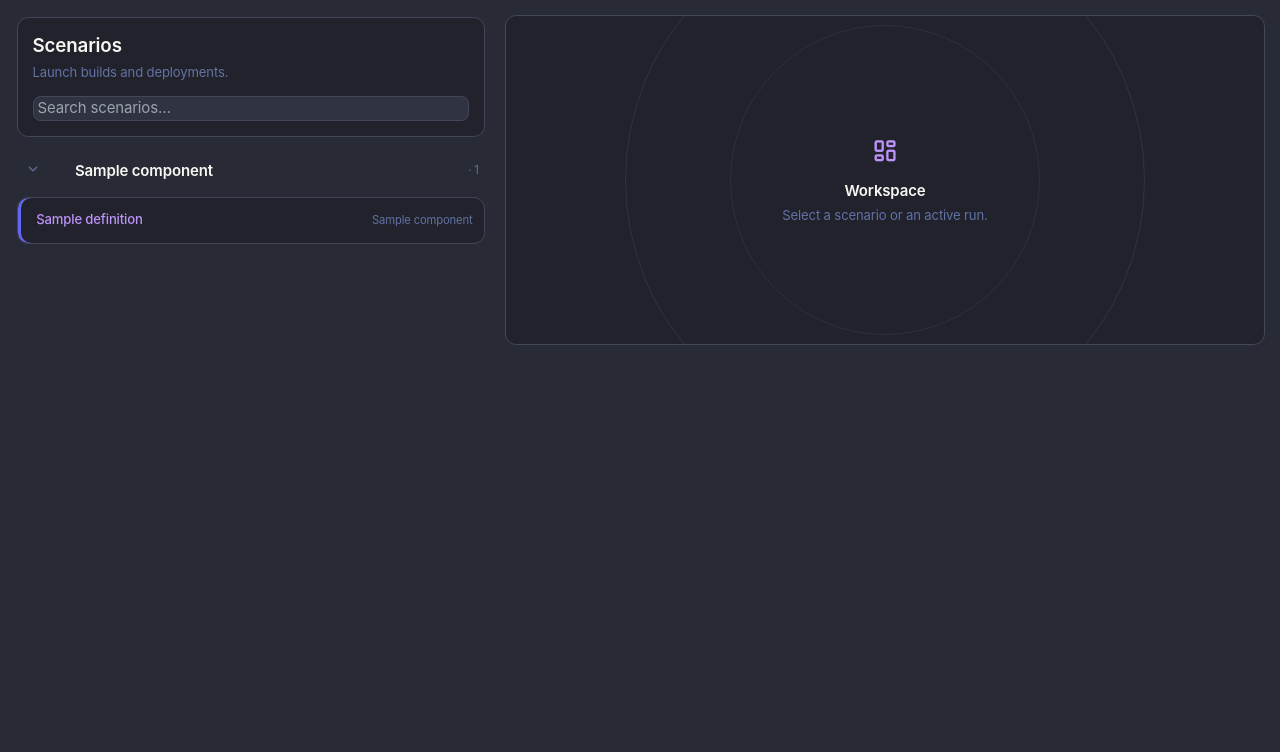
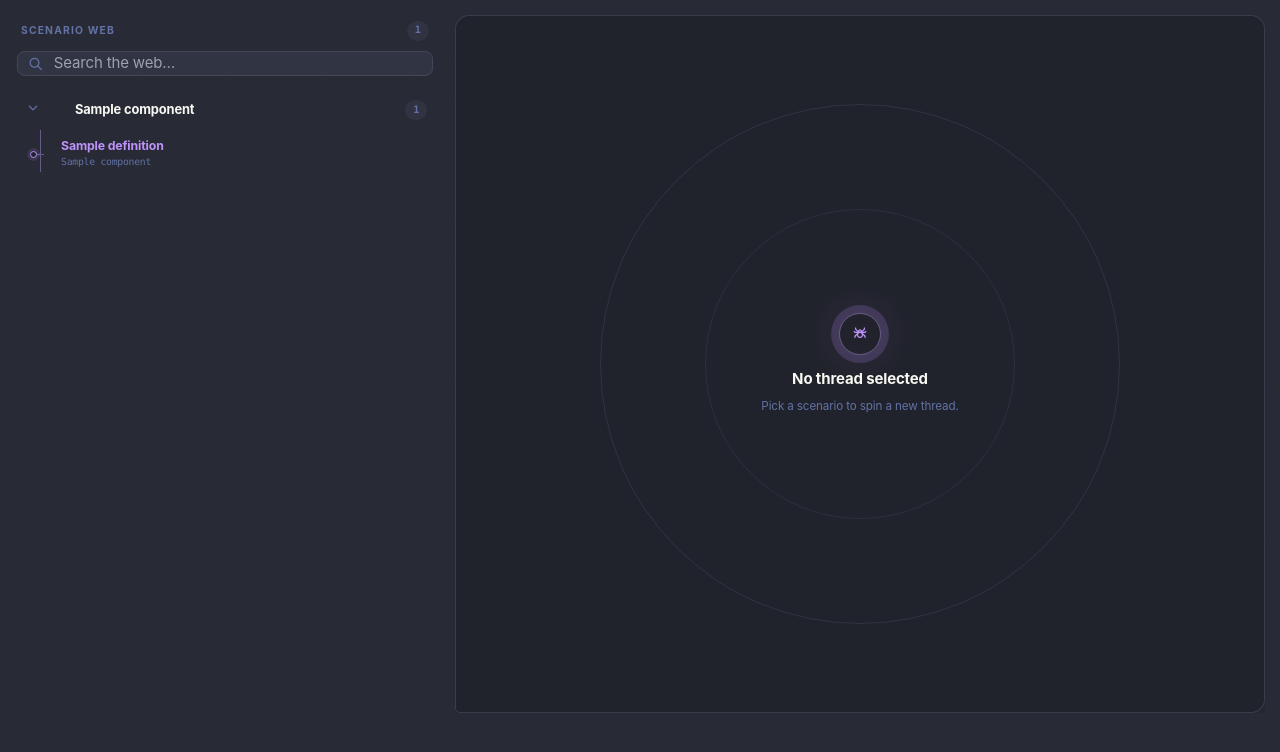
Before and after one commit to Aetton/arachne, a FastAPI app: template frontend/templates/dashboard.html in a window 1280 px wide. Shown: the top 752 px of the page. Run offline with FastAPI, Linux system fonts and the light colour scheme; the template is opened without the code that fills it: most values are stand-ins (such as "Sample title", 1, 10 or a date in 2020); some libraries are stand-ins or nearby versions.

Commit message:
style: turn dashboard into scenario web

```diff
--- a/frontend/templates/dashboard.html
+++ b/frontend/templates/dashboard.html
@@ -1,103 +1,48 @@
 {% extends "base.html" %}
-{% block title %}Dashboard · Arachne{% endblock %}
+{% block title %}Web · Arachne{% endblock %}
 {% block content %}
-<style>
-  .operator-shell {
-    display: grid;
-    grid-template-columns: minmax(320px, 38%) minmax(0, 62%);
-    gap: 1rem;
-    align-items: start;
-  }
-  .operator-column {
-    min-height: 0;
-    max-height: calc(100vh - 7rem);
-    overflow-y: auto;
-  }
-  .operator-nav {
-    padding-right: .35rem;
-  }
-  .operator-workspace {
-    position: sticky;
-    top: 1rem;
-  }
-  .workspace-empty {
-    min-height: 22rem;
-    display: flex;
-    align-items: center;
-    justify-content: center;
-    text-align: center;
-  }
-  .scenario-card {
-    --scenario-accent: #6366f1;
-    box-shadow: inset 3px 0 0 var(--scenario-accent);
-  }
-  .scenario-card .scenario-icon { color: var(--scenario-accent); }
-  .scenario-accent-red { --scenario-accent: #ff5555; }
-  .scenario-accent-orange { --scenario-accent: #ffb86c; }
-  .scenario-accent-yellow { --scenario-accent: #f1fa8c; }
-  .scenario-accent-green { --scenario-accent: #50fa7b; }
-  .scenario-accent-teal { --scenario-accent: #4fd6be; }
-  .scenario-accent-cyan { --scenario-accent: #8be9fd; }
-  .scenario-accent-blue { --scenario-accent: #6ea8fe; }
-  .scenario-accent-indigo { --scenario-accent: #6366f1; }
-  .scenario-accent-purple { --scenario-accent: #bd93f9; }
-  .scenario-accent-pink { --scenario-accent: #ff79c6; }
-  .scenario-group summary {
-    list-style: none;
-    cursor: pointer;
-  }
-  .scenario-group summary::-webkit-details-marker { display: none; }
-  .scenario-group-chevron { transition: transform .15s ease; }
-  .scenario-group[open] .scenario-group-chevron { transform: rotate(90deg); }
-
-  @media (max-width: 900px) {
-    .operator-shell { grid-template-columns: 1fr; }
-    .operator-column { max-height: none; overflow: visible; }
-    .operator-workspace { position: static; }
-  }
-</style>
-
 <div class="operator-shell">
   <aside class="operator-column operator-nav">
-    <div class="surface rounded-xl p-4 mb-4">
-      <div class="flex items-end justify-between gap-3 mb-4">
+    <section class="web-section">
+      <div class="web-section-head">
         <div>
-          <h1 class="text-xl font-semibold mb-1">Scenarios</h1>
-          <p class="muted text-sm">Launch builds and deployments.</p>
+          <div class="eyebrow">Scenario web</div>
         </div>
+        <span class="web-count">{{ scenario_groups | map(attribute='scenarios') | map('length') | sum }}</span>
       </div>
-      <input id="scenario-search" type="search" placeholder="Search scenarios…"
-             aria-label="Search scenarios">
+      <div class="scenario-search-shell">
+        <i class="ti ti-search"></i>
+        <input id="scenario-search" type="search" placeholder="Search the web…" aria-label="Search scenarios">
       </div>
 
       {% for group in scenario_groups %}
-    <details class="scenario-group mb-4" data-component="{{ group.component.slug }}" open>
-      <summary class="flex items-center gap-2 mb-2 px-1">
-        <i class="ti ti-chevron-right scenario-group-chevron muted"></i>
-        <i class="ti {{ group.component.icon or 'ti-box' }} accent"></i>
-        <h2 class="font-semibold">{{ group.component.label }}</h2>
-        <span class="muted text-xs">· <span class="scenario-group-count">{{ group.scenarios|length }}</span></span>
+      <details class="scenario-group" data-component="{{ group.component.slug }}" open>
+        <summary>
+          <i class="ti ti-chevron-right scenario-group-chevron"></i>
+          <i class="ti {{ group.component.icon or 'ti-box' }} group-icon"></i>
+          <span class="group-label">{{ group.component.label }}</span>
+          <span class="web-count scenario-group-count">{{ group.scenarios|length }}</span>
         </summary>
-      <div class="scenario-group-grid grid grid-cols-1 gap-2">
+        <div class="scenario-list">
           {% for item in group.scenarios %}
           {% set key = item.slug %}
           {% set s = item.definition %}
           <button hx-get="/scenarios/{{ key }}/form" hx-target="#workspace" hx-swap="innerHTML"
                   data-search="{{ key }} {{ s.label }} {{ group.component.slug }} {{ group.component.label }}"
-              class="scenario-card scenario-accent-{{ s.accent or 'indigo' }} surface rounded-xl p-3 text-left hover:brightness-110 transition"
-              style="border-color: var(--border);">
-        <div class="flex items-center gap-2 mb-1">
-          <i class="ti {{ s.icon or 'ti-box' }} scenario-icon"></i>
-          <span class="font-medium text-sm">{{ s.label }}</span>
-        </div>
-        <p class="muted text-xs">{{ s.component }}</p>
+                  class="scenario-card scenario-accent-{{ s.accent or 'indigo' }}">
+            <span class="min-w-0">
+              <span class="scenario-title block">{{ s.label }}</span>
+              <span class="scenario-component block">{{ s.component }}</span>
+            </span>
+            <i class="ti {{ s.icon or 'ti-point' }} scenario-icon"></i>
           </button>
           {% endfor %}
         </div>
       </details>
       {% else %}
-    <p class="muted text-sm mb-6">No scenarios are available.</p>
+      <div class="run-empty">No scenarios are available.</div>
       {% endfor %}
+    </section>
 
     <div id="run-list"
          hx-get="/runs/history"
@@ -107,17 +52,17 @@
   </aside>
 
   <section id="workspace" class="operator-column operator-workspace">
-    <div class="surface rounded-xl workspace-empty p-8">
-      <div>
-        <i class="ti ti-layout-dashboard text-3xl accent"></i>
-        <h2 class="font-semibold mt-3 mb-1">Workspace</h2>
-        <p class="muted text-sm">Select a scenario or an active run.</p>
+    <div class="workspace-frame workspace-empty">
+      <div class="web-sigil">
+        <div class="web-sigil-node"><i class="ti ti-spider"></i></div>
+        <h2>No thread selected</h2>
+        <p>Pick a scenario to spin a new thread.</p>
       </div>
     </div>
   </section>
 </div>
+{% endblock %}
 
-{% endblock %}
 {% block scripts %}
 <script>
   (function () {
```
Lines whose indentation alone changed are shown as unchanged.
